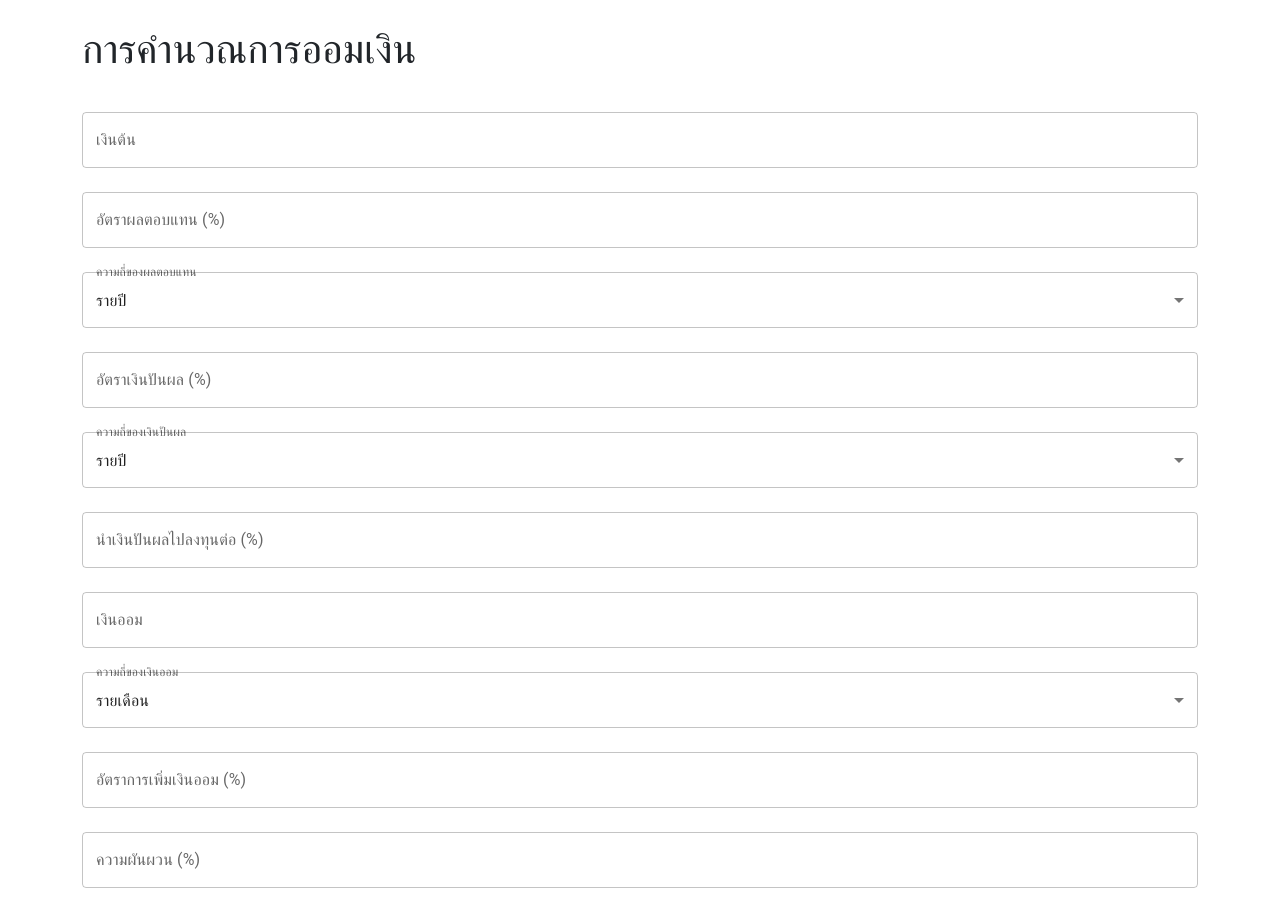
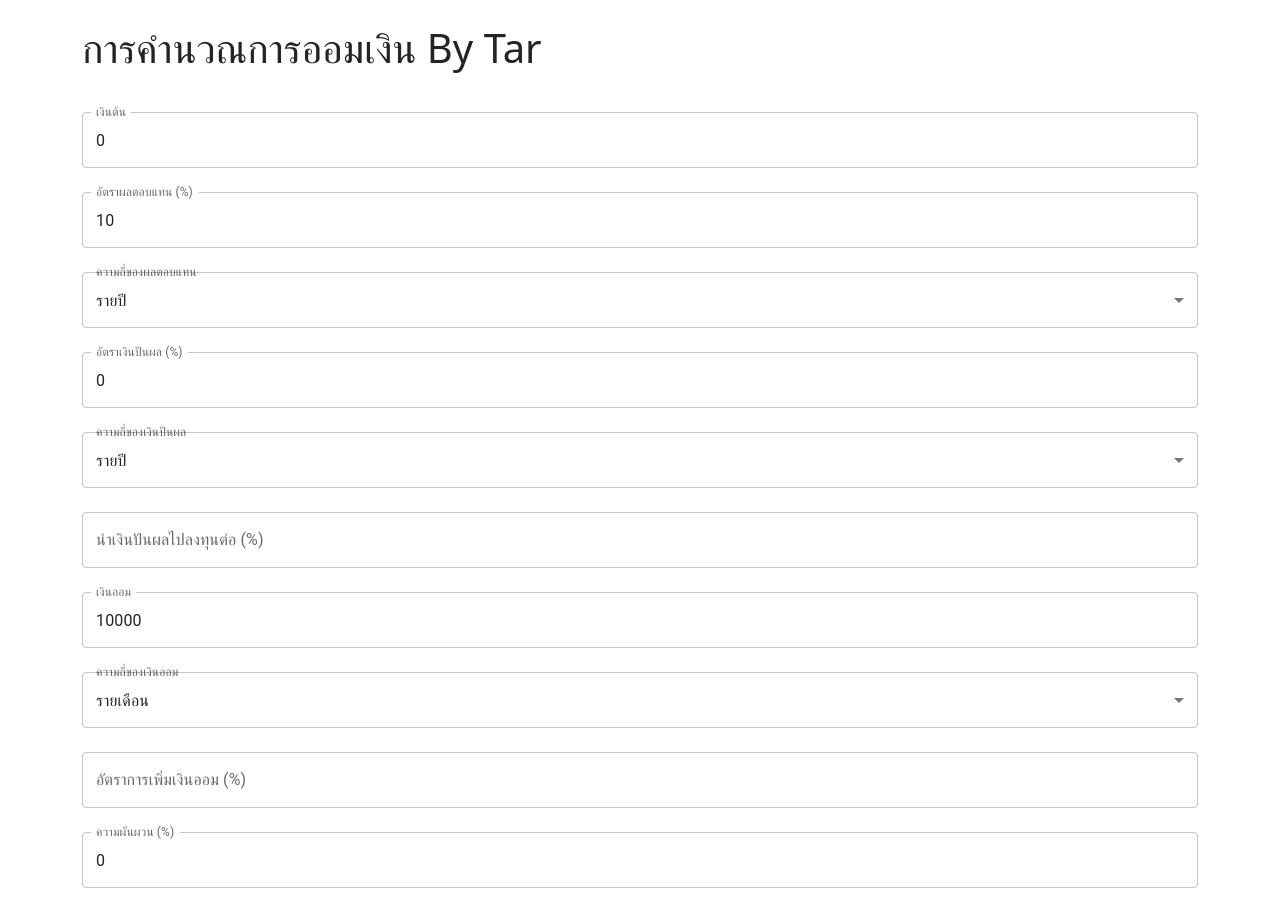
Before and after one commit to natthphong/saving_calculator, a React (Create React App) app: page / in a window 1280 px wide. Shown: the top 902 px of the page. Built offline with nearby package versions, Linux system fonts and the light colour scheme; the HTML template or start-up script is replaced by a standard one.

Commit message:
finish project

```diff
--- a/src/pages/Calculator/CalculatorForm.js
+++ b/src/pages/Calculator/CalculatorForm.js
@@ -12,17 +12,17 @@ import { Button } from 'react-bootstrap';
 
 function CalculatorForm(props) {
     // สถานะสำหรับฟิลด์ต่าง ๆ
-    const [initialPrincipal, setInitialPrincipal] = useState('');
-    const [interestRate, setInterestRate] = useState('');
+    const [initialPrincipal, setInitialPrincipal] = useState('0');
+    const [interestRate, setInterestRate] = useState('10');
     const [interestFrequency, setInterestFrequency] = useState('yearly');
-    const [dividendRate, setDividendRate] = useState('');
+    const [dividendRate, setDividendRate] = useState('0');
     const [dividendFrequency, setDividendFrequency] = useState('yearly');
     const [dividendReinvestmentRate, setDividendReinvestmentRate] = useState('');
-    const [contribution, setContribution] = useState('');
+    const [contribution, setContribution] = useState('10000');
     const [contributionFrequency, setContributionFrequency] = useState('monthly');
     const [contributionIncreaseRate, setContributionIncreaseRate] = useState('');
-    const [volatility, setVolatility] = useState('');
-    const [investmentYears, setInvestmentYears] = useState('');
+    const [volatility, setVolatility] = useState('0');
+    const [investmentYears, setInvestmentYears] = useState('10');
 
     // ฟังก์ชันจัดการการส่งฟอร์ม
     const handleSubmit = (event) => {
--- a/src/pages/Calculator/ResultsTable.jsx
+++ b/src/pages/Calculator/ResultsTable.jsx
@@ -10,9 +10,17 @@ import {
     TableRow,
     Paper,
 } from '@mui/material';
-import {numberFormatter} from "./utils/calculations";
 
 function ResultsTable({ yearlyData }) {
+    // ฟังก์ชันสำหรับจัดรูปแบบตัวเลข
+    const numberFormatter = (value) =>
+        value.toLocaleString('th-TH', {
+            style: 'currency',
+            currency: 'THB',
+            minimumFractionDigits: 2,
+            maximumFractionDigits: 2,
+        });
+
     return (
         <TableContainer component={Paper} className="my-4">
             <Table>
@@ -31,19 +39,19 @@ function ResultsTable({ yearlyData }) {
                         <TableRow key={row.year}>
                             <TableCell>{row.year}</TableCell>
                             <TableCell align="right">
-                                {numberFormatter(row.balance.toFixed(2))}
+                                {numberFormatter(row.balance)}
                             </TableCell>
                             <TableCell align="right">
-                                {numberFormatter(row.yearlyContribution.toFixed(2))}
+                                {numberFormatter(row.yearlyContribution)}
                             </TableCell>
                             <TableCell align="right">
-                                {numberFormatter(row.yearlyInterest.toFixed(2))}
+                                {numberFormatter(row.yearlyInterest)}
                             </TableCell>
                             <TableCell align="right">
-                                {numberFormatter(row.totalContribution.toFixed(2))}
+                                {numberFormatter(row.totalContribution)}
                             </TableCell>
                             <TableCell align="right">
-                                {numberFormatter(row.totalInterest.toFixed(2))}
+                                {numberFormatter(row.totalInterest)}
                             </TableCell>
                         </TableRow>
                     ))}
--- a/src/pages/Calculator/index.jsx
+++ b/src/pages/Calculator/index.jsx
@@ -30,7 +30,7 @@ function CalculatorSaving() {
     return (
         <ThemeProvider theme={theme}>
             <Container>
-                <h1 className="my-4">การคำนวณการออมเงิน</h1>
+                <h1 className="my-4">การคำนวณการออมเงิน By Tar</h1>
                 <CalculatorForm onCalculate={handleCalculate} />
                 {results && (
                     <>
```
